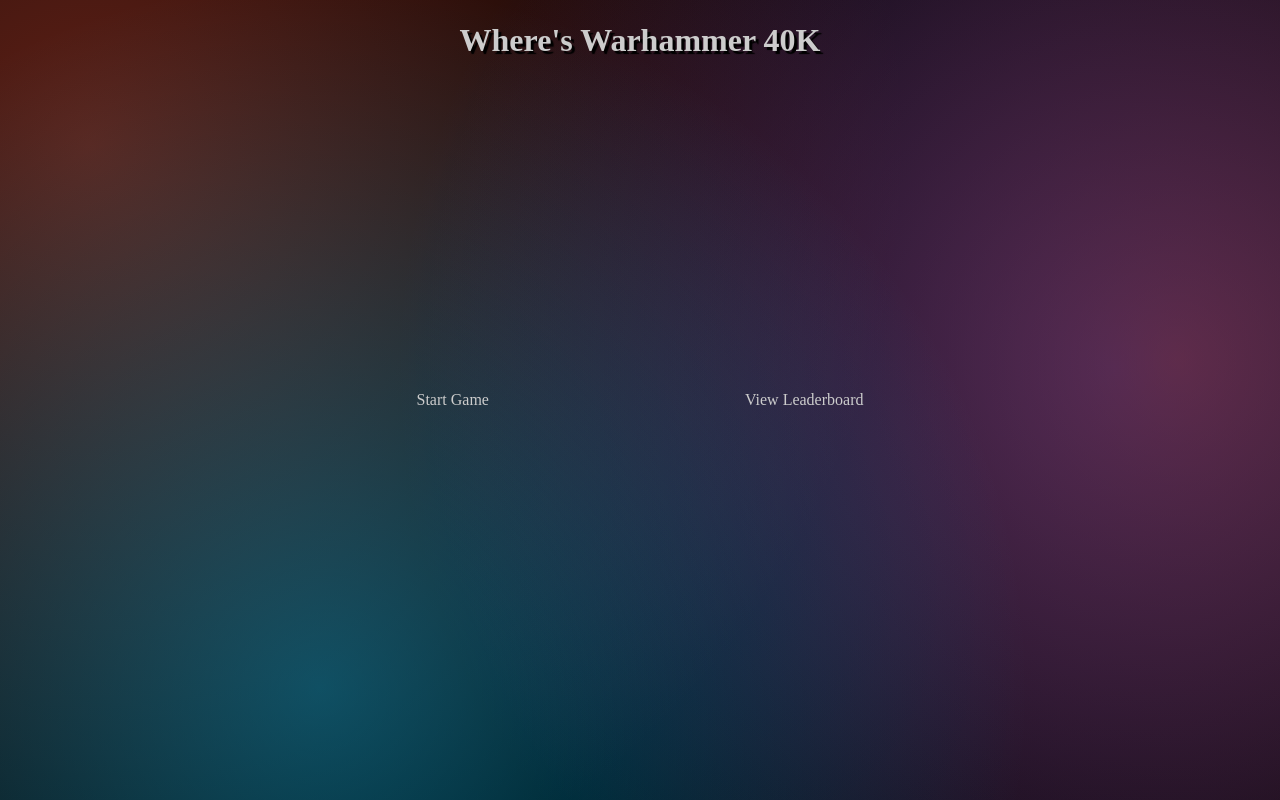
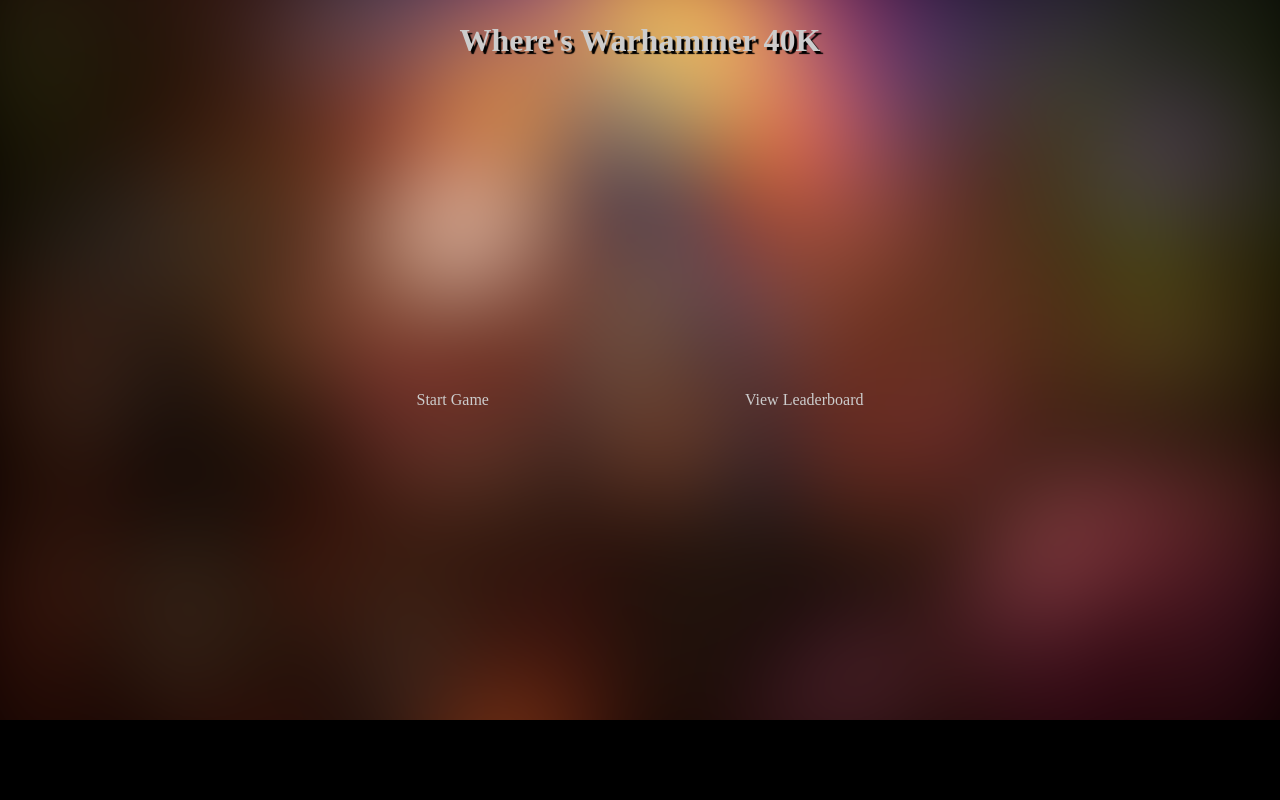
Before and after one commit to gnik-snrub/wheres-waldo, a SvelteKit app in the folder frontend/: page / in a window 1280 px wide. Built offline with nearby package versions, Linux system fonts and the light colour scheme; a web font is replaced by a local one.

Commit message:
Replaced background radial-gradients with bg.png

```diff
--- a/frontend/src/routes/+layout.svelte
+++ b/frontend/src/routes/+layout.svelte
@@ -36,12 +36,10 @@
     display: flex;
     align-items: center;
     justify-content: center;
-    background: radial-gradient(circle at 25% 86%, rgba(1, 186, 239, 0.4) 0%, rgba(0, 0, 0, 0) 60%),
-                radial-gradient(circle at 92% 45%, rgba(233, 79, 55, 0.4) 0%, rgba(0, 0, 0, 0) 60%),
-                radial-gradient(circle at 87% 46%, rgba(4, 55, 242, 0.4) 0%, rgba(0, 0, 0, 0) 60%),
-                radial-gradient(circle at 7% 18%, rgba(233, 79, 55, 0.4) 0%, rgba(0, 0, 0, 0) 60%);
+    background: url('/src/images/bg.png');
     background-color: black;
     background-repeat: no-repeat;
+    background-size: contain;
   }
   :global(section) {
     min-height: 100vh;
```
